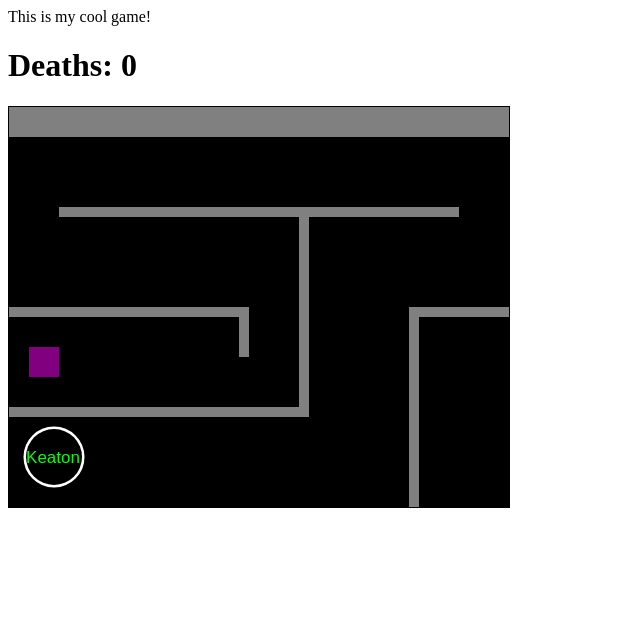
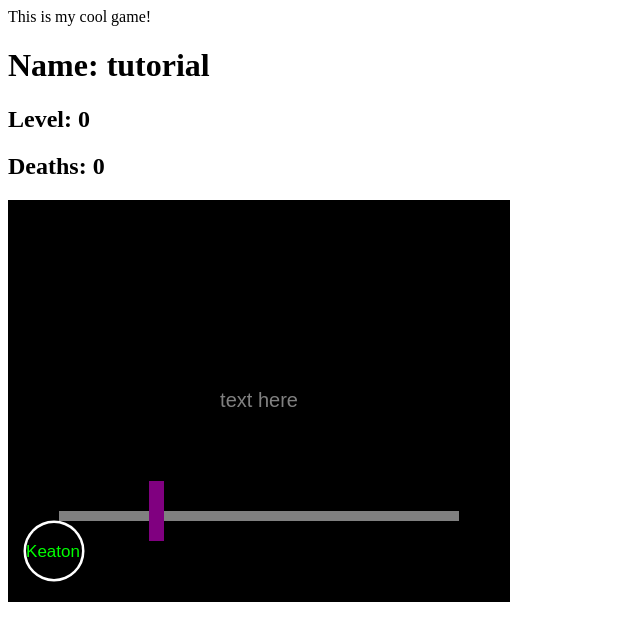
Before and after one commit to keatonfreed/games, a plain HTML site: page index.html in a window 1280 px wide. Shown: the whole page, without its empty margins (0-640 px from the left). Drawn offline with Linux system fonts and the light colour scheme.

Commit message:
not ready to push, added text-color and size

```diff
--- a/index.html
+++ b/index.html
@@ -1,8 +1,9 @@
 <!DOCTYPE html>
 
 This is my cool game!<br>
-<h1 id=score>Deaths: 0</h1>
-<!--death count called score-->
+<h1 id=name></h1>
+<h2 id=level>level:</h2>
+<h2 id=deaths>Deaths: 0</h2>
 
 <script>
   window.onload = function() {
@@ -15,13 +16,26 @@ This is my cool game!<br>
     var x = startingX;
     var y = startingY;
     var r = startingRad;
-    var score = 0;
+    var deaths = 0;
     const canvasWidth = 500;
     const canvasHeight = 400;
     const radMax = 36;
     const radMin = 22;
 
-    function wall(x,y,w,h){
+    function makeText(x, y, t, options) {
+      let color = options?.color || "gray";
+      let fontSize = options?.fontSize || 20;
+      const textProp = {
+        x: x,
+        y: y,
+        text: t,
+        color: color,
+        fontSize: fontSize,
+      };
+      return textProp;
+    }
+
+    function wall(x, y, w, h) {
       const newWall = {
         x: x,
         y: y,
@@ -31,75 +45,79 @@ This is my cool game!<br>
       return newWall;
     }
 
-    function level(n){
-      var newLevel;
-      switch (n) {
-        case 0:
-           newLevel = {
-             name: `Keaton's Fantastic Level ${n}`,
-             goal: wall(20,240,30, 30),
+    function level(n) {
+      const allLevels = [{
+          name: `tutorial`,
+          goal: wall(140, 280, 15, 60),
+          text: [
+            makeText(250,200,'text here',{fontSize: 20}),
+
+          ],
           walls: [
             //wall(XX,XX,XX,XX),
-               wall(50 ,100,400,10),
-               wall(0  ,300,300,10),
-               wall(400,200,10 ,300),
-               wall(400,200,100,10),
-               wall(290,100,10 ,200),
-               wall(0  ,200,235,10),
-               wall(0  ,0  ,500,30),
-               wall(230,200,10 ,50),
+            wall(50, 310, 400, 10),
+
           ],
-           }
-           break;
-          case 1:
-            newLevel = {
-              name: `Keaton's Fantastic Level ${n}`,
-              goal: wall(250,200,50,50),
+        },
+        {
+          name: `Not the walls, ouch!`,
+          goal: wall(20, 240, 30, 30),
+          text: [],
           walls: [
             //wall(XX,XX,XX,XX),
-                wall(50 ,50 ,10 ,250),
-                wall(50 ,300,50 ,10),
-                wall(100,300,10 ,110),
-                wall(50 ,50 ,400,10),
-                wall(440,50 ,10 ,300),
-                wall(160,340,290,10),
-                wall(160,240,10 ,100),
-                wall(110,240,50 ,10),
-                wall(50 ,180,400,10),
-                wall(230,190,10 ,70),
-                wall(230,260,150,10),
+            wall(50, 100, 400, 10),
+            wall(0, 300, 300, 10),
+            wall(400, 200, 10, 300),
+            wall(400, 200, 100, 10),
+            wall(290, 100, 10, 200),
+            wall(0, 200, 235, 10),
+            wall(0, 0, 500, 30),
+            wall(230, 200, 10, 50),
           ],
-
-            }
-            break;
-           case 2:
-             newLevel = {
+        },
+        {
+          name: `lupty lupe`,
+          goal: wall(250, 200, 50, 50),
+          text: [],
+          walls: [
+            //wall(XX,XX,XX,XX),
+            wall(50, 50, 10, 250),
+            wall(50, 300, 50, 10),
+            wall(100, 300, 10, 110),
+            wall(50, 50, 400, 10),
+            wall(440, 50, 10, 300),
+            wall(160, 340, 290, 10),
+            wall(160, 240, 10, 100),
+            wall(110, 240, 50, 10),
+            wall(50, 180, 400, 10),
+            wall(230, 190, 10, 70),
+            wall(230, 260, 150, 10),
+          ],
+        },
+        {
           name: `Keaton's Fantastic Level ${n}`,
-               goal: wall(420,10,70,70),
+          goal: wall(420, 10, 70, 70),
+          text: [],
           walls: [
-                 wall(100,50 ,10 ,350),
-                 wall(160,0  ,10 ,350),
-                 wall(220,0  ,10 ,150),
-                 wall(220,205,10 ,200),
-                 wall(220,140,60 ,10),
-                 wall(280,0  ,10 ,350),
-                 wall(340,50 ,10 ,350),
-                 wall(400,0  ,10 ,350),
-
+            wall(100, 50, 10, 350),
+            wall(160, 0, 10, 350),
+            wall(220, 0, 10, 150),
+            wall(220, 205, 10, 200),
+            wall(220, 140, 60, 10),
+            wall(280, 0, 10, 350),
+            wall(340, 50, 10, 350),
+            wall(400, 0, 10, 350),
           ],
-             }
-             break;
-            case 3:
-             newLevel = {
+        },
+        {
           name: `Keaton's Fantastic Level ${n}`,
+          text: [],
           walls: [
-                 wall(400,0  ,10 ,350),
+            wall(400, 0, 10, 350),
           ]
-             }
-        default:
-          console.error(`Invalid level ${n}`);
-      }
-      return newLevel;
+        },
+      ];
+      return allLevels[n];
     }
 
     const canvasElement = document.createElement('canvas');
@@ -111,72 +129,95 @@ This is my cool game!<br>
     document.body.appendChild(canvasElement);
 
     // Get the 2D context for the canvas:
-    var ctx=canvasElement.getContext("2d");
+    var ctx = canvasElement.getContext("2d");
 
     // return true if the rectangle and circle are colliding
-    function intersects(w,xpos,ypos,rad) {
-      var distX = Math.abs(xpos - w.x-w.width/2);
-      var distY = Math.abs(ypos - w.y-w.height/2);
+    function intersects(w, xpos, ypos, rad) {
+      var distX = Math.abs(xpos - w.x - w.width / 2);
+      var distY = Math.abs(ypos - w.y - w.height / 2);
 
-      if (distX > (w.width/2 + rad)) { return false; }
-      if (distY > (w.height/2 + rad)) { return false; }
+      if (distX > (w.width / 2 + rad)) {
+        return false;
+      }
+      if (distY > (w.height / 2 + rad)) {
+        return false;
+      }
 
-      if (distX <= (w.width/2)) { return true; }
-      if (distY <= (w.height/2)) { return true; }
+      if (distX <= (w.width / 2)) {
+        return true;
+      }
+      if (distY <= (w.height / 2)) {
+        return true;
+      }
 
-      var dx=distX-w.width/2;
-      var dy=distY-w.height/2;
-      return (dx*dx+dy*dy<=(rad*rad));
+      var dx = distX - w.width / 2;
+      var dy = distY - w.height / 2;
+      return (dx * dx + dy * dy <= (rad * rad));
 
     }
 
-    function draw(xpos,ypos,rad,circleColor) {
+    function draw(xpos, ypos, rad, circleColor) {
       //console.log(`${xpos},${ypos} r=${rad}`);
 
-      ctx.fillStyle="black";
-      ctx.fillRect(0,0,canvasWidth,canvasHeight);
+      ctx.fillStyle = "black";
+      ctx.fillRect(0, 0, canvasWidth, canvasHeight);
 
       ctx.beginPath()
-      ctx.strokeStyle=circleColor;
-      ctx.lineWidth=5;
-      ctx.arc(xpos,ypos,rad,0,2*Math.PI);
+      ctx.strokeStyle = circleColor;
+      ctx.lineWidth = 5;
+      ctx.arc(xpos, ypos, rad, 0, 2 * Math.PI);
       ctx.stroke();
       ctx.fill();
 
-      ctx.fillStyle="lime";
-      ctx.font=`${rad/2+3}px Arial`;
+      ctx.fillStyle = "lime";
+      ctx.font = `${rad/2+3}px Arial`;
       ctx.textAlign = "center";
       ctx.textBaseline = "middle";
-      ctx.fillText("Keaton",xpos-1,ypos+1);
+      ctx.fillText("Keaton", xpos - 1, ypos + 1);
 
       currentLevel.walls.forEach(function(w) {
-        ctx.fillStyle="grey";
+        ctx.fillStyle = "grey";
         ctx.fillRect(w.x, w.y, w.width, w.height);
       });
 
-      ctx.fillStyle="purple";
-      ctx.fillRect(currentLevel.goal.x,
+      ctx.fillStyle = "purple";
+      ctx.fillRect(
+        currentLevel.goal.x,
         currentLevel.goal.y,
         currentLevel.goal.width,
         currentLevel.goal.height);
 
-      document.getElementById("score").textContent =
-           `Deaths: ${score}`;
+      document.getElementById("level").textContent =
+        `Level: ${levelNum}`;
+      document.getElementById("name").textContent =
+        `Name: ${currentLevel.name} `;
+      document.getElementById("deaths").textContent =
+        `Deaths: ${deaths}`;
+
+      currentLevel.text.forEach(function(t) {
+        ctx.fillStyle = t.color;
+        ctx.font = `${t.fontSize}px Arial`;
+        ctx.textAlign = "center";
+        ctx.textBaseline = "middle";
+        ctx.fillText(t.text, t.x, t.y);
+      });
+
+
     }
 
     var speed = 10;
     var way = "still";
     var spacePress = false;
 
-    function gogogo(){
+    function gogogo() {
 
       var inter = false;
-      currentLevel.walls.forEach(function(w){
-        inter = inter || intersects(w,x,y,r);
+      currentLevel.walls.forEach(function(w) {
+        inter = inter || intersects(w, x, y, r);
 
       });
 
-      if (intersects(currentLevel.goal,x,y,r)) {
+      if (intersects(currentLevel.goal, x, y, r)) {
         levelNum++;
         currentLevel = level(levelNum);
         way = "still";
@@ -191,7 +232,7 @@ This is my cool game!<br>
         x = startingX;
         y = startingY;
         r = startingRad;
-        score++;
+        deaths++;
 
       }
       const s = speed * (spacePress ? 0.25 : 0.75);
@@ -213,40 +254,41 @@ This is my cool game!<br>
           x = x + s;
           break;
       }
-        if (y < r){
+      if (y < r) {
         y = r;
       }
-        if (y > (canvasHeight-r)){
-         y = (canvasHeight-r);
+      if (y > (canvasHeight - r)) {
+        y = (canvasHeight - r);
       }
-        if (x < r){
+      if (x < r) {
         x = r;
       }
-        if (x > (canvasWidth-r)){
-         x = (canvasWidth-r);
+      if (x > (canvasWidth - r)) {
+        x = (canvasWidth - r);
       }
-        if (r > (radMax)){
+      if (r > (radMax)) {
         r = (radMax);
       }
-        if (r < (radMin)){
+      if (r < (radMin)) {
         r = (radMin);
       }
-        draw(x,y,r,cc);
+      draw(x, y, r, cc);
       window.requestAnimationFrame(gogogo);
     }
 
     window.requestAnimationFrame(gogogo);
 
-    window.addEventListener('keyup',function(e) {
+    window.addEventListener('keyup', function(e) {
       switch (e.key) {
         case " ":
           spacePress = false;
           break;
-          default:way="still";
+        default:
+          way = "still";
       }
     });
 
-    window.addEventListener('keydown',function(e) {
+    window.addEventListener('keydown', function(e) {
       speed = e.shiftKey ? 10 : 5;
       switch (e.key) {
         case " ":
@@ -255,29 +297,33 @@ This is my cool game!<br>
         case "w":
         case "W":
         case "ArrowUp":
-          way="up";
+          way = "up";
           break;
         case "s":
         case "S":
         case "ArrowDown":
-          way="down";
+          way = "down";
           break;
         case "a":
         case "A":
         case "ArrowLeft":
-          way="left";
+          way = "left";
           break;
         case "d":
         case "D":
         case "ArrowRight":
-          way="right";
+          way = "right";
           break;
 
-        case "m": r = r + 2; break;
-        case "n": r = r - 2; break;
+        case "m":
+          r = r + 2;
+          break;
+        case "n":
+          r = r - 2;
+          break;
       }
     });
 
-    draw(x,y,r);
+    draw(x, y, r);
   }
 </script>
```
Lines whose indentation alone changed are shown as unchanged.
